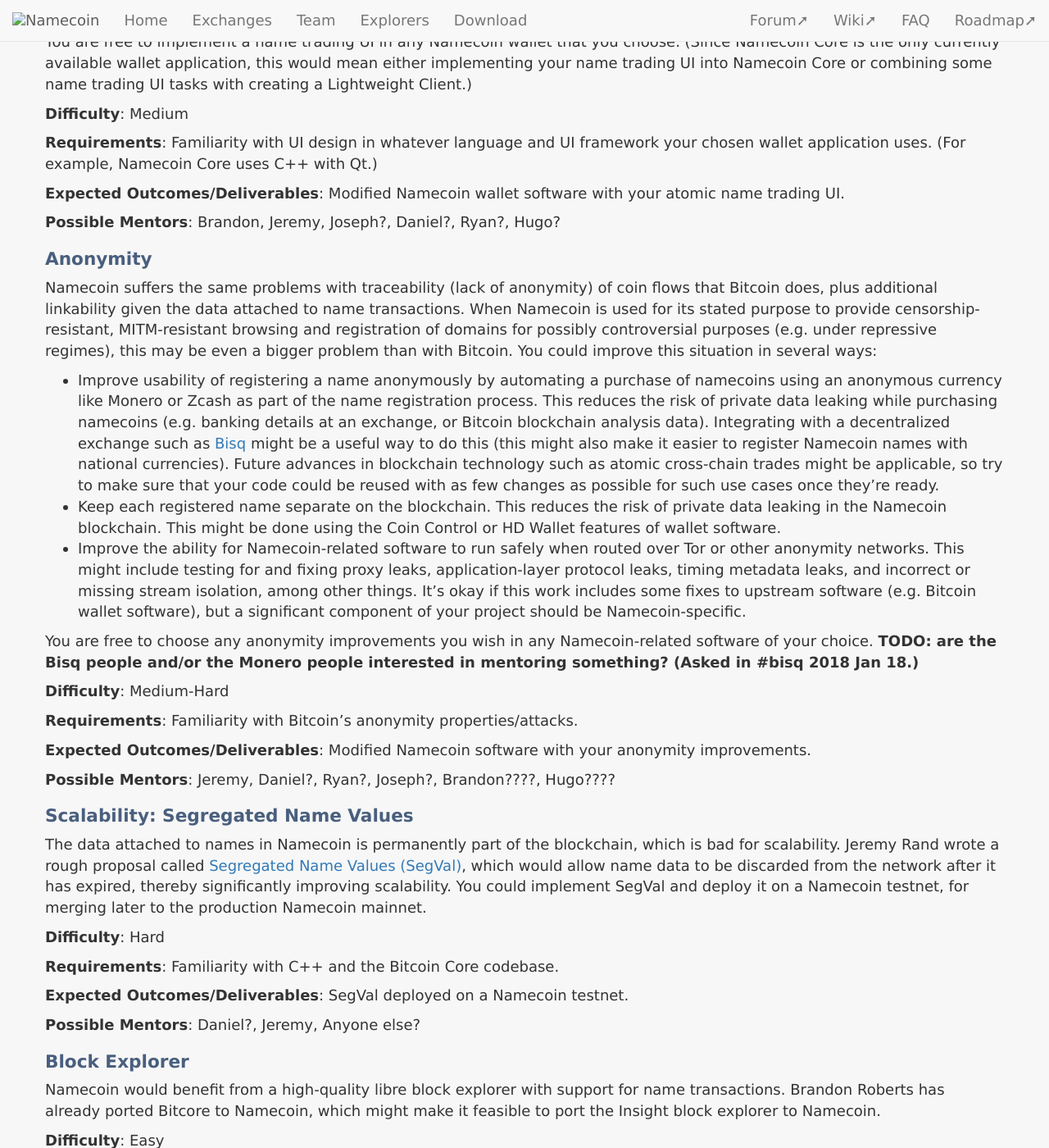
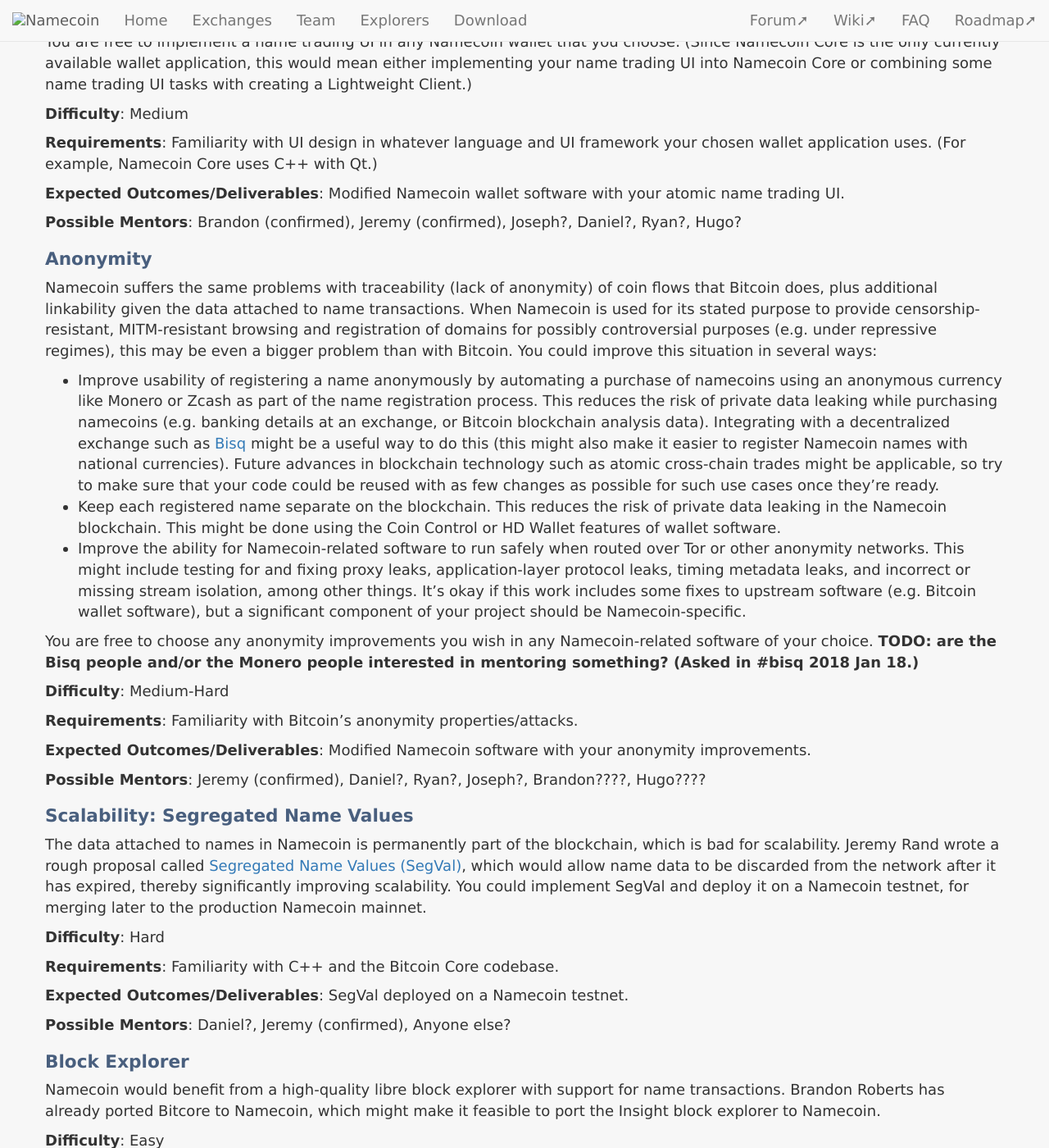
Before and after one commit to JeremyRand/namecoin.org, a Jekyll site: the page built from contribute/gsoc-2018/index.md, in a window 1280 px wide and 1400 px high, scrolled down 4070 px. Shown: the whole window at 82% size. Built offline with Jekyll 4.4.1, drawn with Linux system fonts in a browser that asks for light colours; nearby versions of some CDN libraries; library files that are not in the unit come from our copies; some of the changed text lies outside the part shown.

Commit message:
GSoC: add some confirmed possible mentors.

```diff
--- a/contribute/gsoc-2018/index.md
+++ b/contribute/gsoc-2018/index.md
@@ -28,7 +28,7 @@ Adding P2P wire protocol commands may be fine if it helps you in accomplishing t
 
 **Expected Outcomes/Deliverables**: A light client that is usable and supports name transactions.
 
-**Possible Mentors**: Daniel?, Ryan?, Jeremy, Joseph?, Brandon?, Hugo?
+**Possible Mentors**: Daniel?, Ryan?, Jeremy (confirmed), Joseph?, Brandon (confirmed), Hugo?
 
 ## Domain Name Integration with Additional Platforms/Applications
 
@@ -86,7 +86,7 @@ It might also be interesting to simulate HSTS by automatically redirecting HTTP
 
 **Expected Outcomes/Deliverables**: A working integration of Namecoin for certificate verification with the platform(s) or application(s) of your choice.
 
-**Possible Mentors**: Jeremy, Hugo?, Ryan?, Anyone else?
+**Possible Mentors**: Jeremy (confirmed), Hugo?, Ryan?, Anyone else?
 
 ## Identity Integration with Additional Applications
 
@@ -109,7 +109,7 @@ Namecoin could be used for identities with a variety of protocols and applicatio
 
 **Expected Outcomes/Deliverables**: A working integration of Namecoin identities with the protocol(s) or application(s) of your choice.
 
-**Possible Mentors**: Daniel?, Jeremy, maybe someone else????
+**Possible Mentors**: Daniel?, Jeremy (confirmed), maybe someone else????
 
 ## Name Trading UI
 
@@ -123,7 +123,7 @@ You are free to implement a name trading UI in any Namecoin wallet that you choo
 
 **Expected Outcomes/Deliverables**: Modified Namecoin wallet software with your atomic name trading UI.
 
-**Possible Mentors**: Brandon, Jeremy, Joseph?, Daniel?, Ryan?, Hugo?
+**Possible Mentors**: Brandon (confirmed), Jeremy (confirmed), Joseph?, Daniel?, Ryan?, Hugo?
 
 ## Anonymity
 
@@ -141,7 +141,7 @@ You are free to choose any anonymity improvements you wish in any Namecoin-relat
 
 **Expected Outcomes/Deliverables**: Modified Namecoin software with your anonymity improvements.
 
-**Possible Mentors**: Jeremy, Daniel?, Ryan?, Joseph?, Brandon????, Hugo????
+**Possible Mentors**: Jeremy (confirmed), Daniel?, Ryan?, Joseph?, Brandon????, Hugo????
 
 ## Scalability: Segregated Name Values
 
@@ -153,7 +153,7 @@ The data attached to names in Namecoin is permanently part of the blockchain, wh
 
 **Expected Outcomes/Deliverables**: SegVal deployed on a Namecoin testnet.
 
-**Possible Mentors**: Daniel?, Jeremy, Anyone else?
+**Possible Mentors**: Daniel?, Jeremy (confirmed), Anyone else?
 
 ## Block Explorer
 
@@ -165,7 +165,7 @@ Namecoin would benefit from a high-quality libre block explorer with support for
 
 **Expected Outcomes/Deliverables**: A Namecoin block explorer with support for name transactions.
 
-**Possible Mentors**: Brandon?, Jeremy, Hugo?, Joseph?, Ryan?, Anyone else?
+**Possible Mentors**: Brandon (confirmed), Jeremy (confirmed), Hugo?, Joseph?, Ryan?, Anyone else?
 
 ## Search Engine / Metrics
 
@@ -184,7 +184,7 @@ You are free to choose what types of addresses to crawl and what statistics to m
 
 **Expected Outcomes/Deliverables**: Scripts for populating a YaCy index of Namecoin websites and generating statistics about those websites.
 
-**Possible Mentors**: Jeremy, maybe someone else????
+**Possible Mentors**: Jeremy (confirmed), Jonas?, maybe someone else????
 
 ## Packaging Improvements
 
@@ -199,7 +199,7 @@ Namecoin's various subprojects would benefit from improvements in the packaging
 
 **Expected Outcomes/Deliverables**: Modified Namecoin software build scripts with your improvements; possibly also deployed PPA/COPR-style packages or official distribution packages if you choose to do so.
 
-**Possible Mentors**: Jeremy, Hugo?, Joseph?, ???
+**Possible Mentors**: Jeremy (confirmed), Hugo?, Joseph?, ???
 
 ## Hardening/Sandboxing Improvements
 
@@ -211,7 +211,7 @@ Various hardening and sandboxing technologies exist, e.g. AppArmor, Bubblewrap,
 
 **Expected Outcomes/Deliverables**: Modifications to the Namecoin-related software of your choice to use the hardening/sandboxing technology or technologies of your choice.
 
-**Possible Mentors**: Jeremy, ???
+**Possible Mentors**: Jeremy (confirmed), ???
 
 ## Your Own Namecoin Use or Enhancement
 
```
Also changed, not shown: other parts of contribute/gsoc-2018/index.md (+1 -1 lines).
